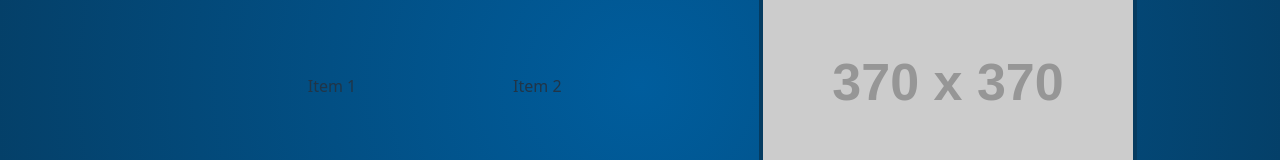
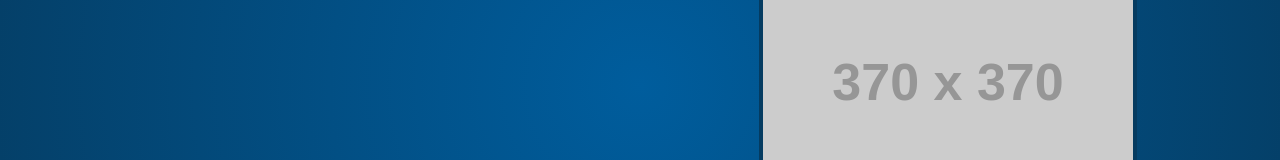
Before and after one commit to htseng2/name-that, a React (Vite) app: page / in a window 1280 px wide. Shown: the part 314-474 px from the top of the page. Built offline with nearby package versions, Linux system fonts and the light colour scheme; a web font is replaced by a local one.

Commit message:
refactor(layout): rename grid classes and enhance picker styling
- rename `.three-by-six-grid` to `.main-layout-grid` for clarity
- update `.picker` class to include `.picker-grid` for improved layout
- add new styles for `.picker` and `.picker-grid` to enhance grid structure and spacing

```diff
--- a/src/App.css
+++ b/src/App.css
@@ -35,7 +35,7 @@
     2px 2px 0 #0e153c;
 }
 
-.three-by-six-grid {
+.main-layout-grid {
   display: grid;
   align-items: center;
   grid-template-rows: 54px 1fr 54px;
@@ -62,3 +62,18 @@
   object-position: center;
   display: block;
 }
+
+.picker {
+  grid-column: 1 / 4;
+  grid-row: 2;
+  justify-self: center;
+  align-self: center;
+}
+
+.picker-grid {
+  display: grid;
+  grid-template-columns: repeat(2, 1fr);
+  grid-template-rows: auto auto auto;
+  gap: 1rem; /* adjust spacing as needed */
+  width: 100%;
+}
--- a/src/App.jsx
+++ b/src/App.jsx
@@ -3,9 +3,9 @@
 function App() {
   return (
     <div className="App">
-      <div className="three-by-six-grid">
+      <div className="main-layout-grid">
         <div className="title">NAME THAT!</div>
-        <div className="picker">
+        <div className="picker picker-grid">
           <div></div>
         </div>
         <div className="image-display">
```
